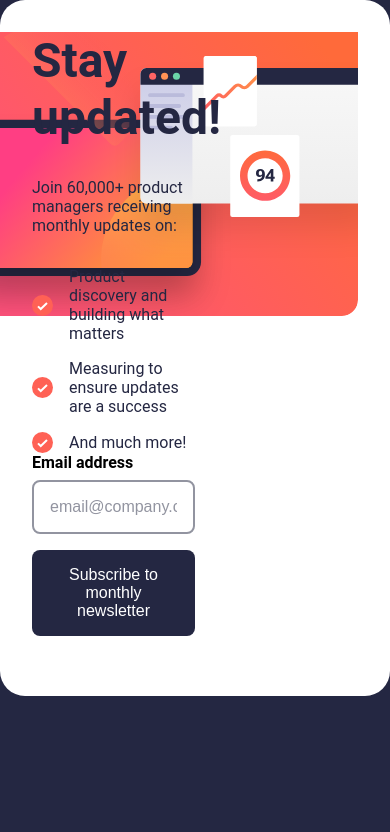
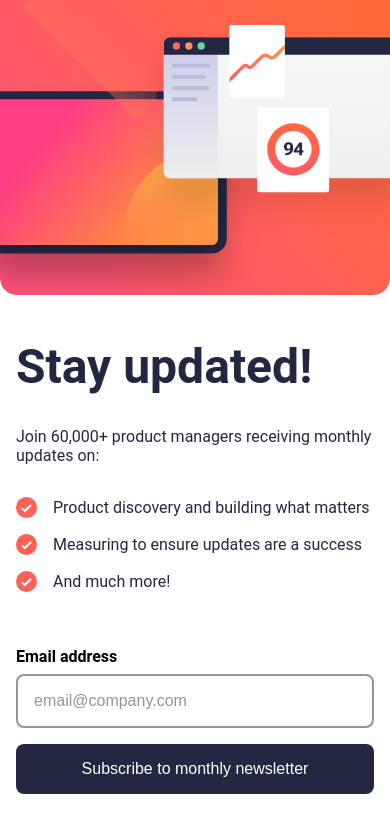
Before and after one commit to fercael/newsletter-signup, a React (Vite) app: page / in a window 390 px wide. Shown: the top 832 px of the page. Built offline with nearby package versions, Linux system fonts and the light colour scheme.

Commit message:
style: adicionar estilizacao mobile do componente de formulario.

```diff
--- a/src/components/NewsletterForm.jsx
+++ b/src/components/NewsletterForm.jsx
@@ -9,8 +9,8 @@ function NewsletterForm() {
         <section className={styles.NewsletterFormSection}>
             <picture className={styles.NewsletterFormPicture}>
                 <source srcSet={illustrationMobile} media="(max-width: 768px)" />
-                <source srcSet={illustrationDesktop} />
-                <img src={illustrationDesktop} type="svg" />
+                <source  srcSet={illustrationDesktop} />
+                <img className={styles.NewsletterFormImg} src={illustrationDesktop} type="svg" />
             </picture>
             <header className={styles.NewsletterFormHeader}>
                 <h1 className={styles.NewsletterFormH1}>Stay updated!</h1>
--- a/src/components/NewsletterForm.module.css
+++ b/src/components/NewsletterForm.module.css
@@ -17,6 +17,20 @@
         "FORM FORM IMAGE IMAGE"
     ;
     background-color: var(--white);
+
+    @media(max-width:768px){
+        padding: 0;
+        border-radius: 0;
+
+        grid-template-columns: 1fr;
+        grid-template-rows: 1fr 1fr 1fr;
+        grid-template-areas:
+            "IMAGE"
+            "HEADER"
+            "FORM"
+        ;
+        row-gap: 1rem;
+    }
 }
 
 .NewsletterFormHeader{
@@ -26,11 +40,23 @@
     flex-direction: column;
     justify-content: center;
     gap: 2rem;
+
+    @media(max-width: 768px){
+        padding: 0rem 1rem;
+    }
 }
 .NewsletterFormPicture{
     grid-area: IMAGE;
+    justify-self: flex-end;
 
-    justify-self: flex-end;
+    @media(max-width: 768px){
+        width: 100%;
+    }
+}
+.NewsletterFormImg{
+    @media(max-width: 768px){
+        width: 100%;
+    }
 }
 .NewsletterFormForm{
     grid-area: FORM;
@@ -38,6 +64,11 @@
     display: flex;
     flex-direction: column;
     gap: 1rem;
+
+    @media(max-width: 768px){
+        margin-top: 1rem;
+        padding: 0rem 1rem;
+    }
 }
 .NewsletterFormH1{
     font-size: 3rem;
```
